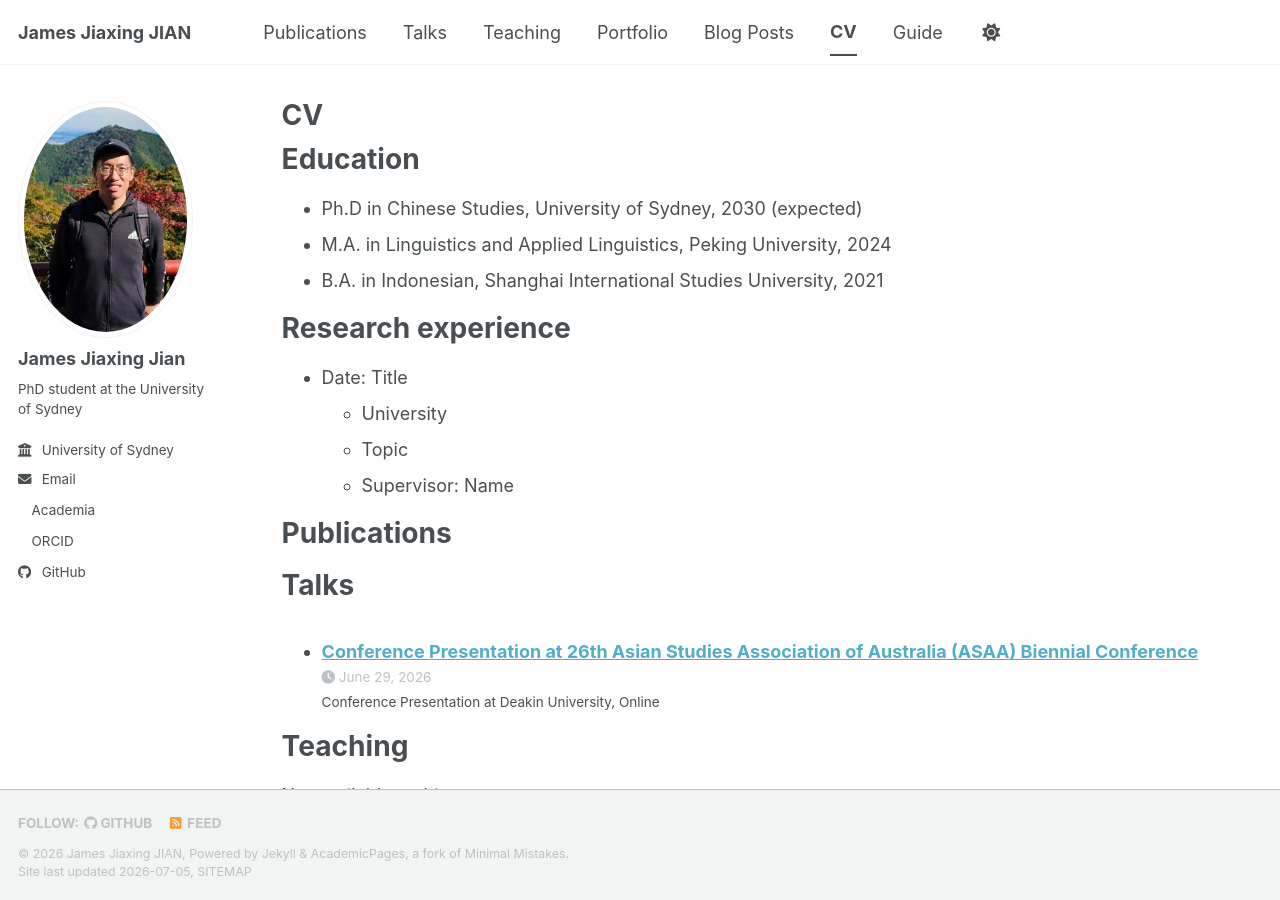
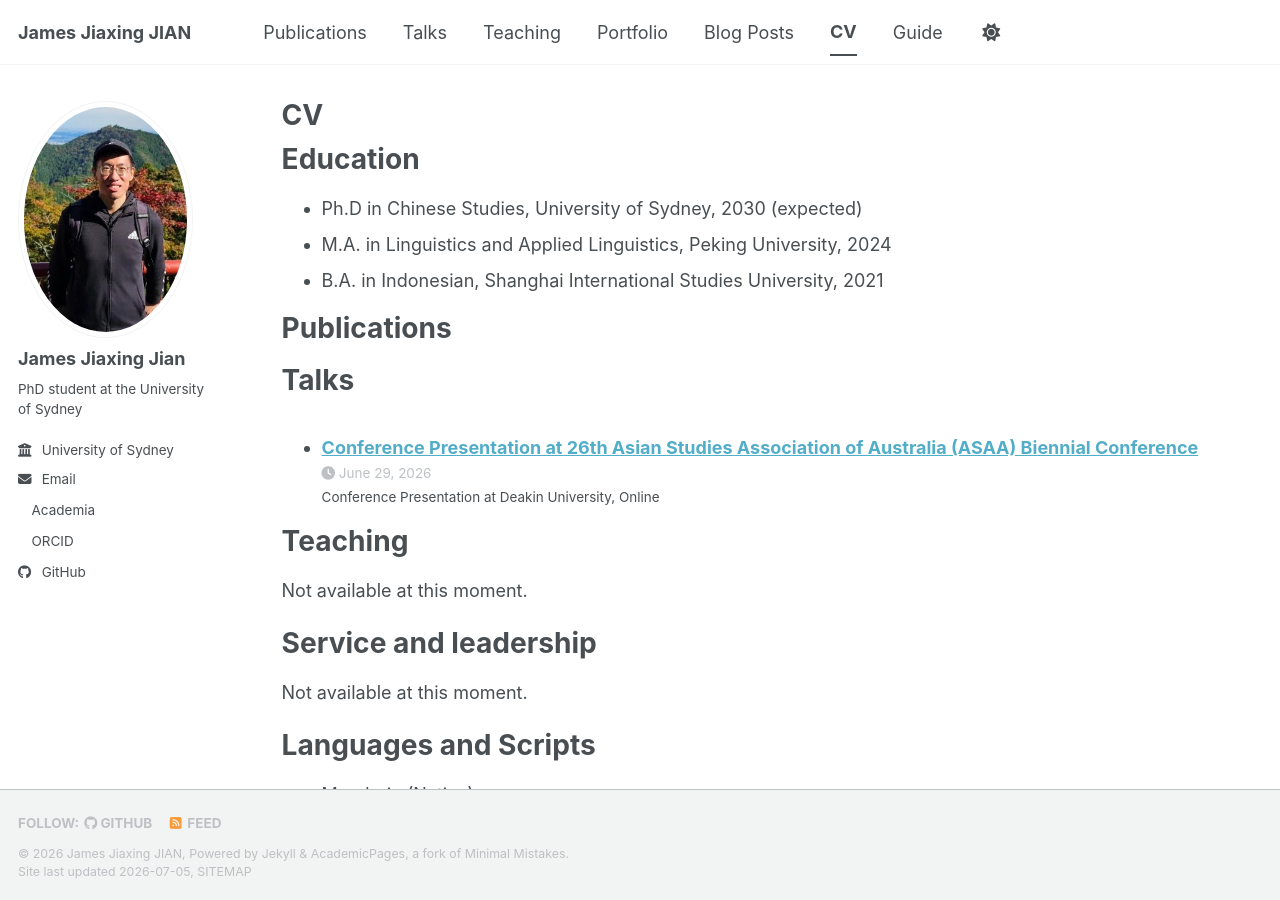
Before and after one commit to jamesjiaxingjian/jamesjiaxingjian.github.io, a Jekyll site: the page built from _pages/cv.md, in a window 1280 px wide and 900 px high. Built offline with Jekyll 4.4.1, drawn with Linux system fonts in a browser that asks for light colours; a style sheet for code colours, icons or effects is not loaded.

Commit message:
Update cv.md

```diff
--- a/_pages/cv.md
+++ b/_pages/cv.md
@@ -14,13 +14,6 @@ Education
 * Ph.D in Chinese Studies, University of Sydney, 2030 (expected)
 * M.A. in Linguistics and Applied Linguistics, Peking University, 2024
 * B.A. in Indonesian, Shanghai International Studies University, 2021
-
-Research experience
-======
-* Date: Title
-  * University
-  * Topic
-  * Supervisor: Name
 
 Publications
 ======
```
